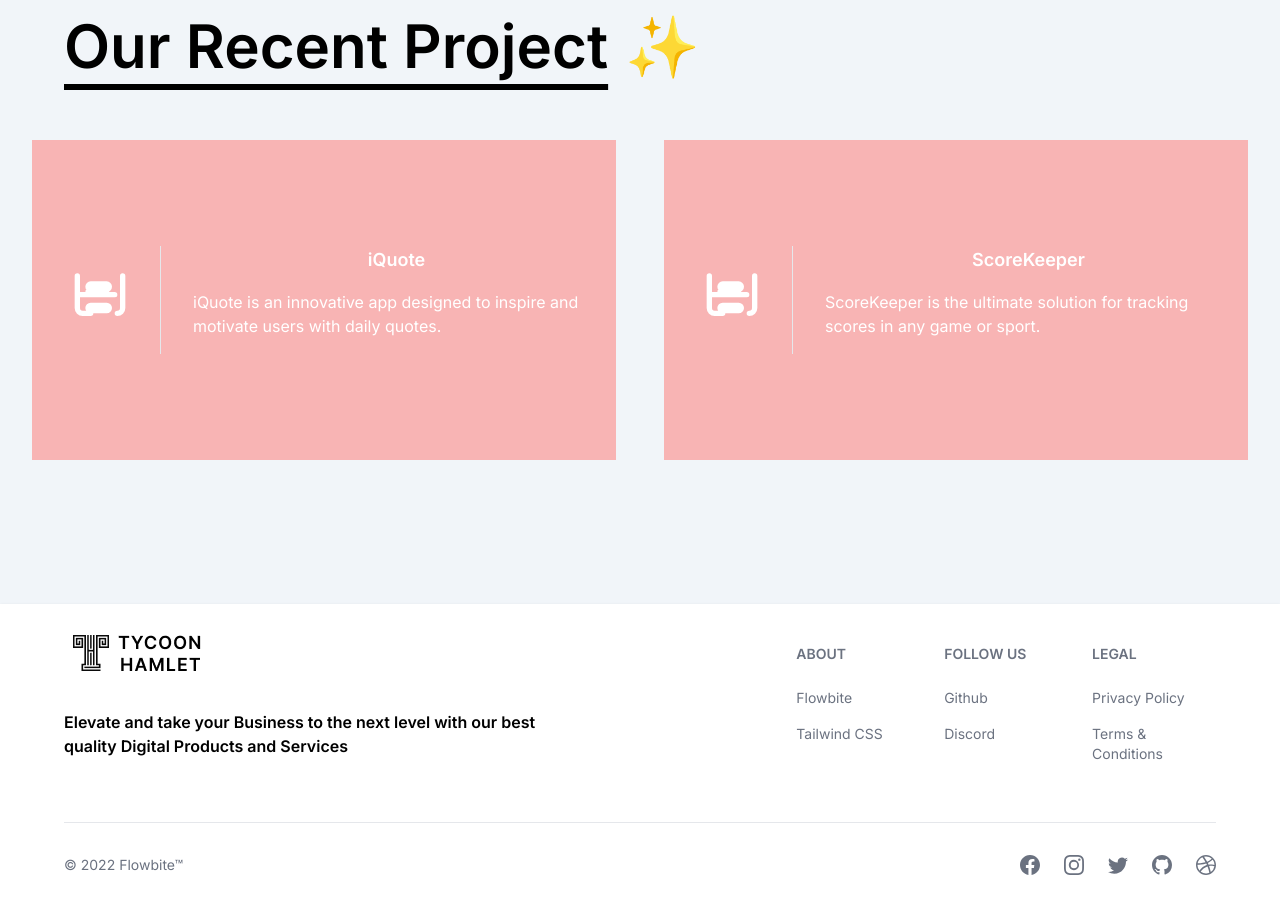
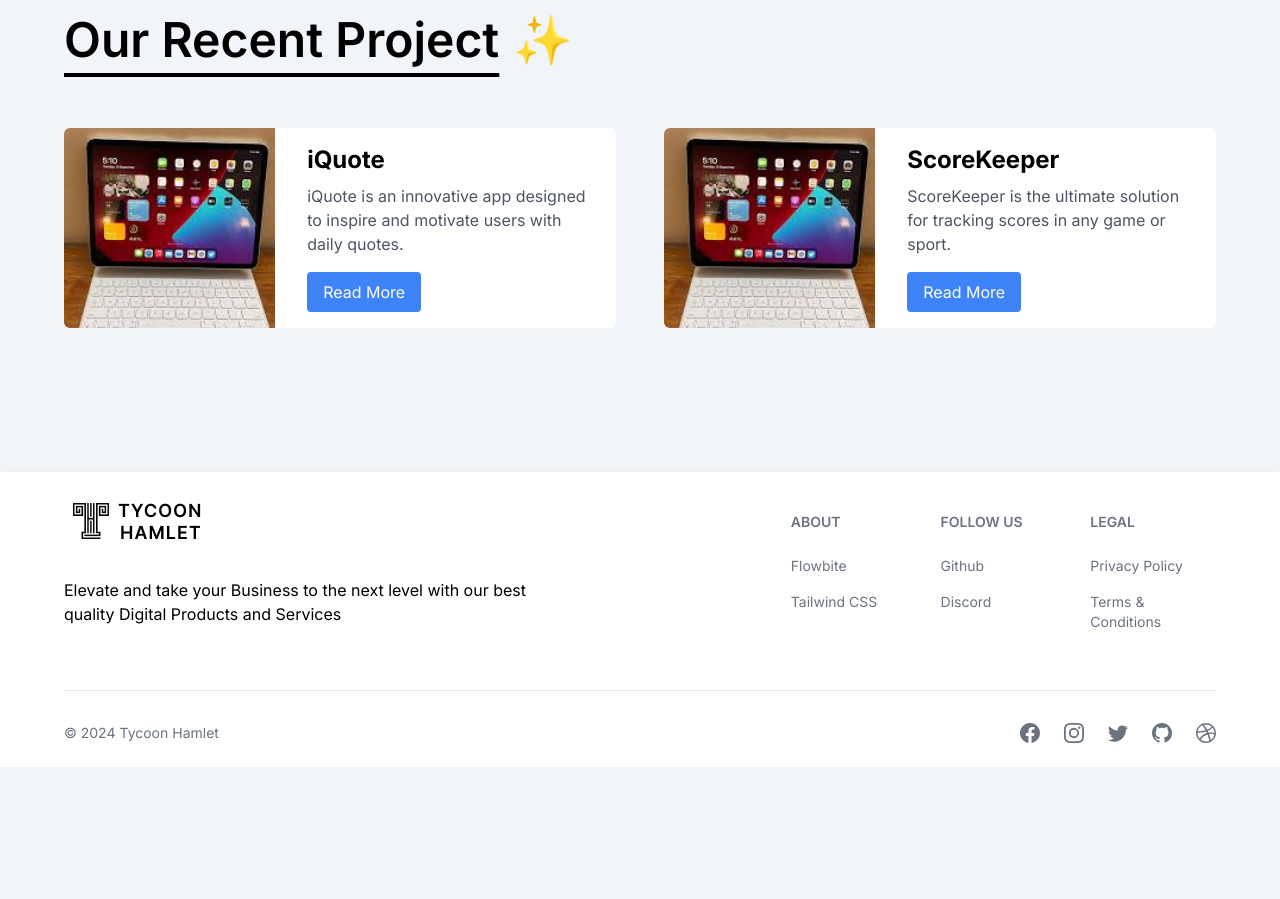
Before and after one commit to Manas610/th-new, a Next.js app: page /portfolio/apps in a window 1280 px wide. Shown: the part 720-1619 px from the top of the page. After the commit the page ends 1487 px from the top, so only its background shows below. Built offline with nearby package versions, Linux system fonts and the light colour scheme.

Commit message:
marginal changes

```diff
--- a/src/app/portfolio/apps/[appname]/page.jsx
+++ b/src/app/portfolio/apps/[appname]/page.jsx
@@ -30,7 +30,7 @@ const page = ({params}) => {
                 </ul>
             </div>
             <div className="col-span-1 space-y-6">
-                <div className="border rounded-md bg-white border-slate-800 inline-block py-4 px-16">
+                <div className="rounded-md shadow-lg bg-white border-slate-800 inline-block py-4 px-16">
                     <Rating rating={app.rating} />
                 </div>
                 <div className="block">
@@ -64,6 +64,7 @@ const page = ({params}) => {
 
         <hr className="border"/>
         <div className="flex flex-col justify-center items-center my-16">
+            <div className="px-16 py-8 border border-slate-600 rounded-md">
                 <div className="text-4xl">Join Updates</div>
                 <div className="my-4">Lorem ipsum dolor sit amet consectetur adipisicing elit. Sapiente, doloribus.</div>
                 <form className="flex flex-row space-x-8">
@@ -72,6 +73,7 @@ const page = ({params}) => {
                 </form>
             </div>
         </div>
+    </div>
   )
 }
 
--- a/src/app/portfolio/apps/components/Card.jsx
+++ b/src/app/portfolio/apps/components/Card.jsx
@@ -5,21 +5,24 @@ function Card({ title, description }) {
   const url = `/portfolio/apps/${encodeURIComponent(title)}`;
 
     return (
-      <Link href={url}>
-      <div className="inline-block bg-red-300">
-        <div className={`w-full rounded h-auto sm:h-80 hover:shadow-xl text-white shadow-black flex flex-col sm:flex-row items-center`}>
-          <div className="flex-none p-8">
-            <svg className="h-16 w-16 mx-auto sm:mx-0" fill="none" viewBox="0 0 24 24" stroke="currentColor">
-              <path strokeLinecap="round" strokeLinejoin="round" strokeWidth={2} d="M5 3v12a2 2 0 002 2h3m10 0a2 2 0 002-2V3m-5 7H5m14 0h-3m-1 0h-5a1 1 0 110-2h5a1 1 0 010 2zm-5 4h6a1 1 0 110 2h-6a1 1 0 010-2zm0-8h6a1 1 0 110 2h-6a1 1 0 010-2z" />
-            </svg>
+      <div className="bg-white hover:shadow-xl hover:shadow-slate-200 rounded-md overflow-hidden">
+        <div className="grid sm:grid-cols-5 gap-4">
+          <div className="md:col-span-2">
+            <img src="/images/laptop.jpeg" alt="Description" className="w-full h-full object-cover" />
           </div>
-          <div className="flex-grow border-t sm:border-t-0 sm:border-l border-gray-200 pt-4 sm:pt-0 pl-0 sm:pl-4">
-            <div className="text-center font-semibold text-lg">{title}</div>
-            <p className="p-4">{description}</p>
+          <div className="md:col-span-3 p-4 flex flex-col justify-between">
+            <div>
+              <h2 className="text-2xl font-bold">{title}</h2>
+              <p className="mt-2 text-gray-600">{description}</p>
+            </div>
+            <div>
+              <Link href={url}>
+                <button className="mt-4 bg-blue-500 text-white px-4 py-2 rounded hover:bg-blue-700 transition-colors">Read More</button>
+              </Link>
+            </div>
           </div>
         </div>
       </div>
-    </Link>
 
     );
 }
--- a/src/app/portfolio/apps/components/ServiceSection.jsx
+++ b/src/app/portfolio/apps/components/ServiceSection.jsx
@@ -1,7 +1,7 @@
 import Card from "./Card"
 function ServiceSection({ data }) {
   return (
-      <div className="grid grid-cols-1 lg:grid-cols-2 md:grid-cols-2 gap-12 m-8">
+      <div className="grid grid-cols-1 lg:grid-cols-2 gap-12 m-16">
           {data.map(service => (
           <Card
               key={service.id}
--- a/src/app/portfolio/apps/page.jsx
+++ b/src/app/portfolio/apps/page.jsx
@@ -8,12 +8,12 @@ function page() {
       <div>
         <HeroSection name="APP" />
         <div className="mx-16 my-16">
-          <span className="text-4xl font-semibold lg:text-6xl underline underline-offset-8 lg:underline-offset-[16px]">
+          <span className="text-4xl font-semibold lg:text-5xl underline underline-offset-8 lg:underline-offset-[16px]">
             Our Recent Project
           </span>
-          <span className="lg:text-6xl text-4xl"> ✨</span>
+          <span className="lg:text-5xl text-4xl"> ✨</span>
         </div>
-        <ServiceSection data={appsData.apps}/>
+        <ServiceSection data={appsData.apps}  />
       </div>
     </div>
   )
--- a/src/app/portfolio/logos/components/Card.jsx
+++ b/src/app/portfolio/logos/components/Card.jsx
@@ -1,6 +1,6 @@
 function Card({ title }) {
     return (
-      <div className={`bg-blue-300 inline-block w-auto rounded h-auto hover:shadow-xl text-white shadow-black`}>
+      <div className="bg-blue-300 inline-block w-auto rounded h-auto hover:shadow-xl text-white hover:shadow-slate-200">
         <div className="glassmorphism h-32 border-b border-gray-200"></div>
         <div className="flex flex-col text-center py-4 font-semibold text-lg">{title}</div>
       </div>
--- a/src/app/portfolio/logos/components/ServiceSection.jsx
+++ b/src/app/portfolio/logos/components/ServiceSection.jsx
@@ -2,7 +2,7 @@ import Card from "./Card"
 function ServiceSection({ data }) {
   return (
     <div>
-        <div className="grid grid-cols-1 lg:grid-cols-4 md:grid-cols-3 sm:grid-cols-2 gap-12 m-8">
+        <div className="grid grid-cols-1 lg:grid-cols-4 md:grid-cols-3 sm:grid-cols-2 gap-12 m-16">
             {data.map(service => (
             <Card
                 key={service.id}
--- a/src/app/portfolio/logos/page.jsx
+++ b/src/app/portfolio/logos/page.jsx
@@ -19,6 +19,9 @@ function page() {
             Get A logo Now
           </button>
         </div>
+
+        <hr className="border mx-16 my-24"/>
+
         <div className="mx-16 my-16">
           <span className="text-black text-4xl font-semibold lg:text-5xl underline underline-offset-8 lg:underline-offset-[16px]">
             Our App Logos
@@ -31,6 +34,9 @@ function page() {
             Get A logo Now
           </button>
         </div>
+
+        <hr className="border mx-16 my-24"/>
+
         <div className="mx-16 my-16">
           <span className="text-black text-4xl font-semibold lg:text-5xl underline underline-offset-8 lg:underline-offset-[16px]">
             Brand Logos
@@ -43,11 +49,14 @@ function page() {
             Get A logo Now
           </button>
         </div>
+
+        <hr className="border mx-16 my-24"/>
+
         <div className="mx-16 my-16">
           <span className="text-black text-4xl font-semibold lg:text-5xl underline underline-offset-8 lg:underline-offset-[16px]">
             Website Logos
           </span>
-          <span className="lg:text-6xl text-4xl"> 🖥️</span>
+          <span className="lg:text-5xl text-4xl"> 🖥️</span>
         </div>
         <ServiceSection data={servicedata}/>
         <div className="flex flex-col justify-center items-center my-16">
--- a/src/components/Footer.jsx
+++ b/src/components/Footer.jsx
@@ -5,6 +5,9 @@ import Image from 'next/image';
 import { BsDribbble, BsFacebook, BsGithub, BsInstagram, BsTwitter } from 'react-icons/bs';
 
 function FooterTH() {
+
+  const currentYear = new Date().getFullYear();
+
   return (
     <Footer container className="rounded-none px-16">
       <div className="w-full">
@@ -17,7 +20,7 @@ function FooterTH() {
               width={142}
               height={50}
             />
-            <p className='py-8 font-semibold w-2/3'>Elevate and take your Business to the next level with our best quality Digital Products and Services</p>
+            <p className='py-8 w-2/3'>Elevate and take your Business to the next level with our best quality Digital Products and Services</p>
           </div>
           <div className="grid grid-cols-2 gap-8 sm:mt-4 sm:grid-cols-3 sm:gap-6">
             <div>
@@ -45,7 +48,7 @@ function FooterTH() {
         </div>
         <Footer.Divider />
         <div className="w-full sm:flex sm:items-center sm:justify-between">
-          <Footer.Copyright href="#" by="Flowbite™" year={2022} />
+          <Footer.Copyright href="#" by="Tycoon Hamlet" year={currentYear} />
           <div className="mt-4 flex space-x-6 sm:mt-0 sm:justify-center">
             <Footer.Icon href="#" icon={BsFacebook} />
             <Footer.Icon href="#" icon={BsInstagram} />
--- a/src/components/HeroSection.jsx
+++ b/src/components/HeroSection.jsx
@@ -9,8 +9,8 @@ function HeroSection() {
     <div className="min-h-screen grid gap-4 sm:grid-cols-2 pt-16">
         <div className="justify-center items-center flex flex-col md:p-12">
             <div>
-                <h1 className="text-4xl font-bold">Elevate your brand with a Custom Website</h1>
-                <p>Unleash the power of web for your business with our innovative web solutions and our best in class digital sevices</p>
+                <h1 className="text-7xl font-semibold leading-tight px-4 pb-8">Elevate your brand with a Custom Website</h1>
+                <p className="pl-4 text-slate-500">Unleash the power of web for your business with our innovative web solutions and our best in class digital sevices</p>
             </div>
             <Link href="https://tycoonhamlet.com" target='_blank' className="mt-8">
                 <button className="wave-button relative overflow-hidden bg-red-500 text-white font-bold py-4 px-12 rounded focus:outline-none focus:shadow-outline inline-block">
```
Also changed, not shown: src/app/globals.css (+5 -1 lines), src/app/page.js (+4 -4 lines), src/components/ServiceSection.jsx (+9 -7 lines). Lines whose indentation alone changed are shown as unchanged.
